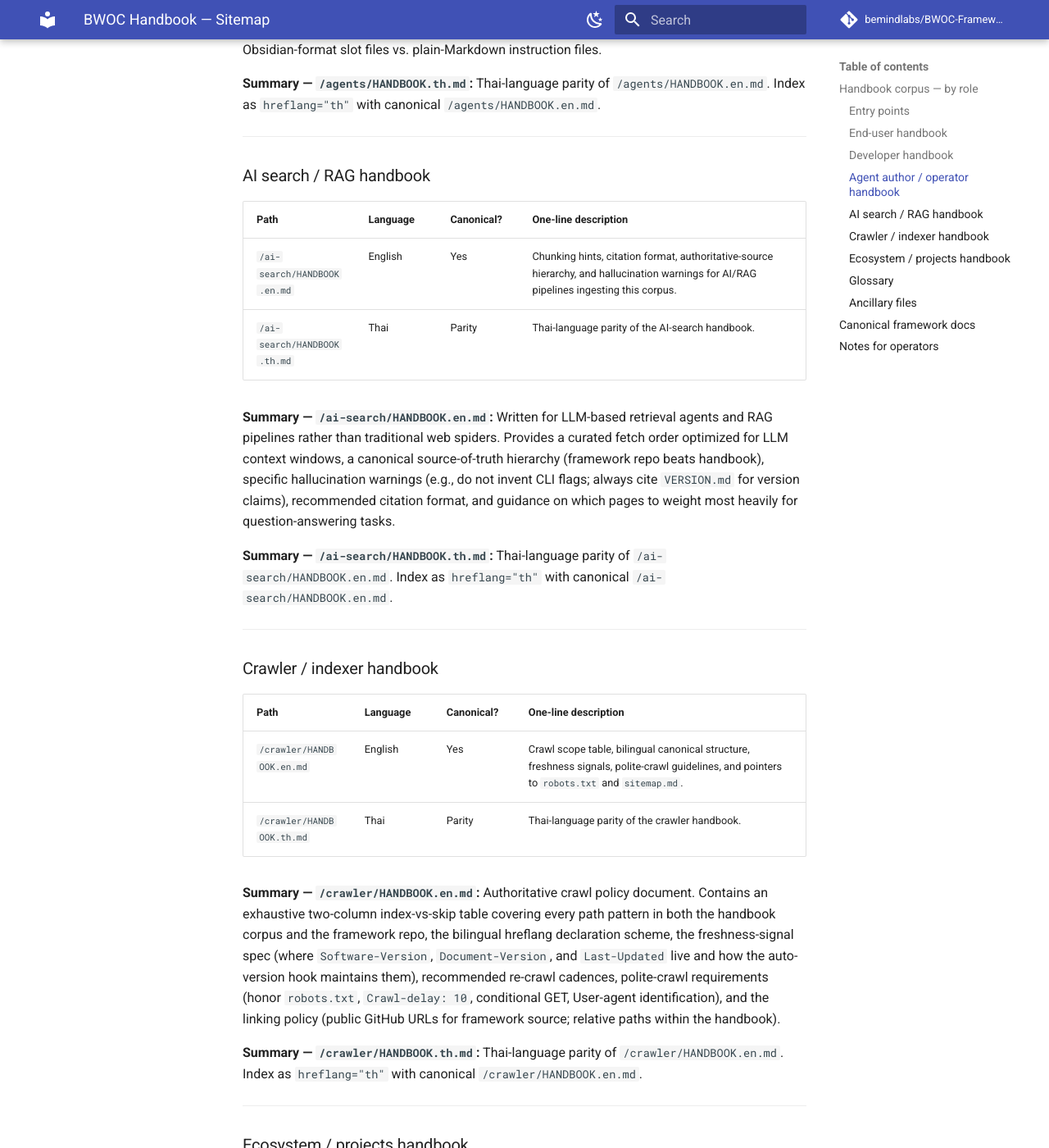
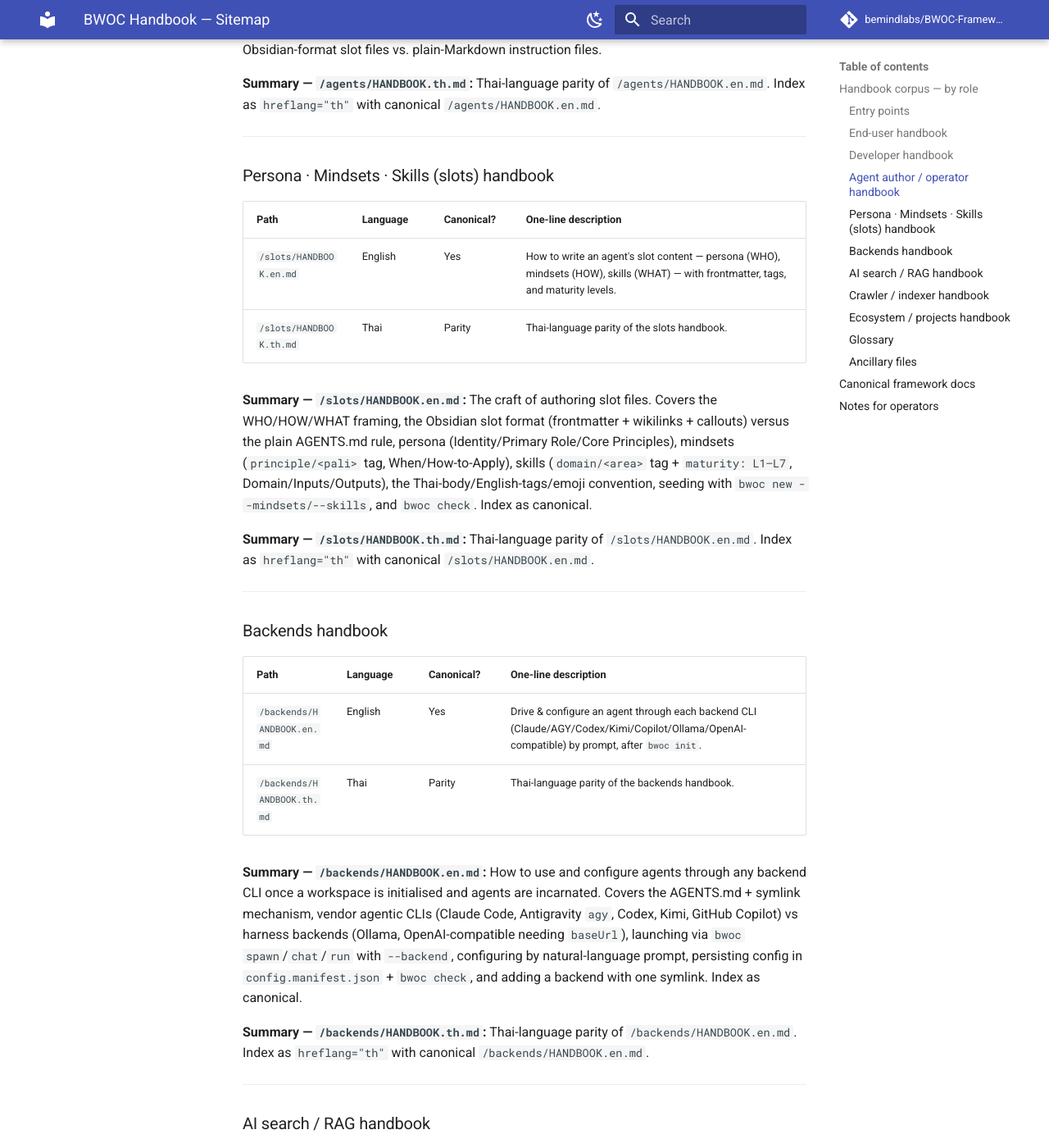
Before and after one commit to bemindlabs/bwoc-handbook, an MkDocs documentation site: the page built from docs/sitemap.md, in a window 1280 px wide and 1400 px high, scrolled down 2675 px. Shown: the whole window at 82% size. Built offline with MkDocs 1.6.1 and Material for MkDocs 9.7.7, drawn with Linux system fonts in a browser that asks for light colours; comment, search, counter and statistics services are not loaded.

Commit message:
docs(sitemap): add slots + backends sections
Co-Authored-By: Claude Opus 4.8 (1M context) <noreply@anthropic.com>

```diff
--- a/docs/sitemap.md
+++ b/docs/sitemap.md
@@ -63,6 +63,32 @@ For the full freshness-signal spec see [`crawler/HANDBOOK.en.md`](crawler/HANDBO
 **Summary — `/agents/HANDBOOK.en.md`:** The definitive guide for incarnating, tuning, and operating BWOC agents. Explains the `agents/agent-<name>/` directory structure, the five slot directories (`persona/`, `mindsets/`, `skills/`, `interconnect/`, `memories/`), the AGENTS.md symlink pattern (all backends link to one file), `config.manifest.json` schema, the `{{camelCase}}` placeholder rule for backend neutrality, `bwoc check` audit, the `MEMORY.md` 200-line discipline, team membership via `.bwoc/teams/<team>.toml`, and the lifecycle CLI commands. Also covers Obsidian-format slot files vs. plain-Markdown instruction files.
 
 **Summary — `/agents/HANDBOOK.th.md`:** Thai-language parity of `/agents/HANDBOOK.en.md`. Index as `hreflang="th"` with canonical `/agents/HANDBOOK.en.md`.
+
+---
+
+### Persona · Mindsets · Skills (slots) handbook
+
+| Path | Language | Canonical? | One-line description |
+|---|---|---|---|
+| `/slots/HANDBOOK.en.md` | English | Yes | How to write an agent's slot content — persona (WHO), mindsets (HOW), skills (WHAT) — with frontmatter, tags, and maturity levels. |
+| `/slots/HANDBOOK.th.md` | Thai | Parity | Thai-language parity of the slots handbook. |
+
+**Summary — `/slots/HANDBOOK.en.md`:** The craft of authoring slot files. Covers the WHO/HOW/WHAT framing, the Obsidian slot format (frontmatter + wikilinks + callouts) versus the plain AGENTS.md rule, persona (Identity/Primary Role/Core Principles), mindsets (`principle/<pali>` tag, When/How-to-Apply), skills (`domain/<area>` tag + `maturity: L1–L7`, Domain/Inputs/Outputs), the Thai-body/English-tags/emoji convention, seeding with `bwoc new --mindsets/--skills`, and `bwoc check`. Index as canonical.
+
+**Summary — `/slots/HANDBOOK.th.md`:** Thai-language parity of `/slots/HANDBOOK.en.md`. Index as `hreflang="th"` with canonical `/slots/HANDBOOK.en.md`.
+
+---
+
+### Backends handbook
+
+| Path | Language | Canonical? | One-line description |
+|---|---|---|---|
+| `/backends/HANDBOOK.en.md` | English | Yes | Drive & configure an agent through each backend CLI (Claude/AGY/Codex/Kimi/Copilot/Ollama/OpenAI-compatible) by prompt, after `bwoc init`. |
+| `/backends/HANDBOOK.th.md` | Thai | Parity | Thai-language parity of the backends handbook. |
+
+**Summary — `/backends/HANDBOOK.en.md`:** How to use and configure agents through any backend CLI once a workspace is initialised and agents are incarnated. Covers the AGENTS.md + symlink mechanism, vendor agentic CLIs (Claude Code, Antigravity `agy`, Codex, Kimi, GitHub Copilot) vs harness backends (Ollama, OpenAI-compatible needing `baseUrl`), launching via `bwoc spawn`/`chat`/`run` with `--backend`, configuring by natural-language prompt, persisting config in `config.manifest.json` + `bwoc check`, and adding a backend with one symlink. Index as canonical.
+
+**Summary — `/backends/HANDBOOK.th.md`:** Thai-language parity of `/backends/HANDBOOK.en.md`. Index as `hreflang="th"` with canonical `/backends/HANDBOOK.en.md`.
 
 ---
 
```
